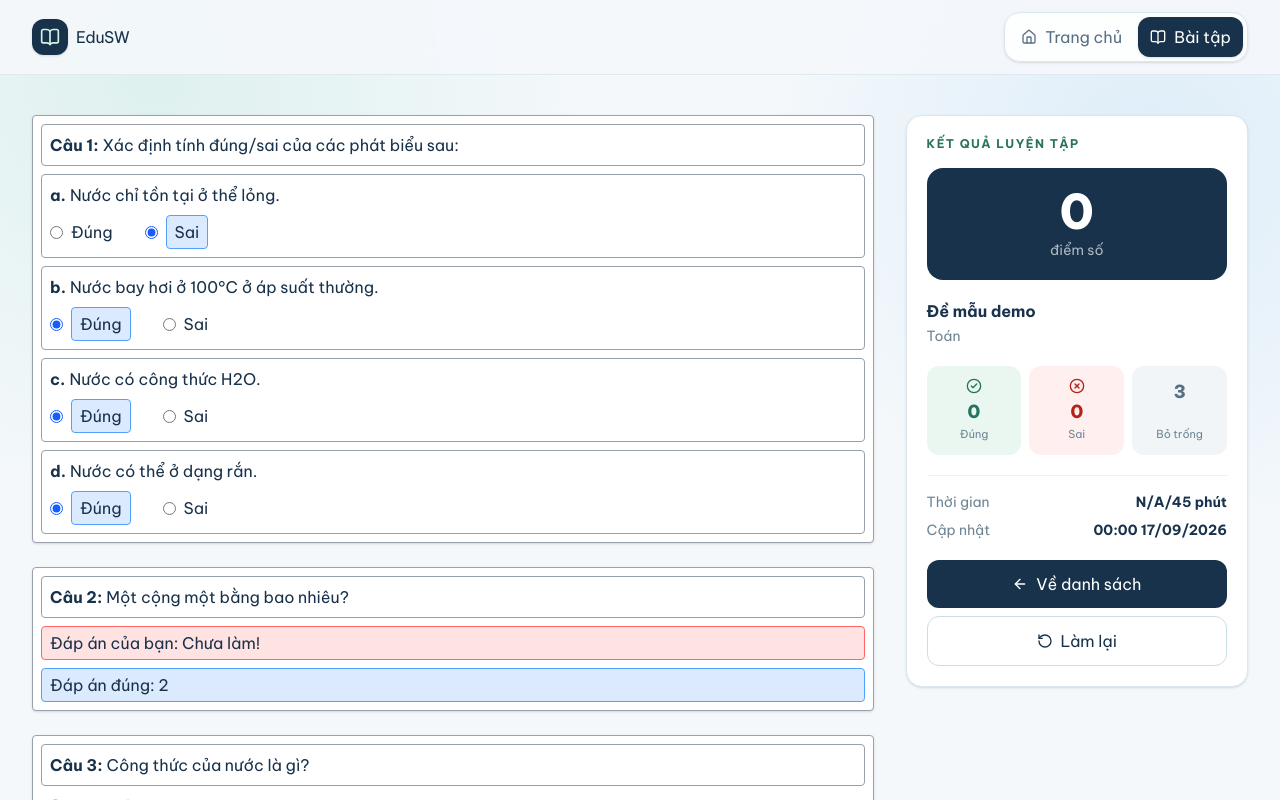
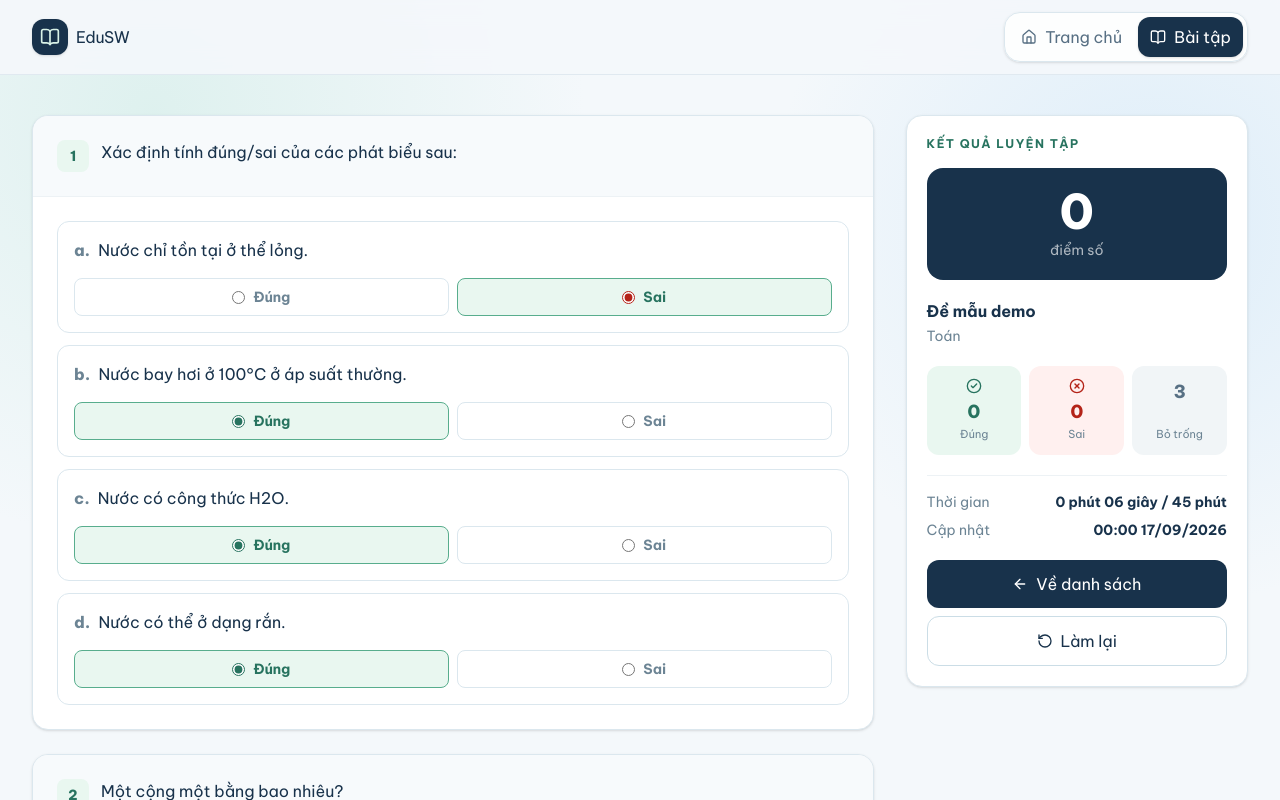
Before and after one commit to chpvchp/edu-sw, a React (Vite) app: page /bai-tap/demo_exam/lam-bai in a window 1280 px wide. Both pictures are taken after a click on the button "Nộp bài". Shown: the top 800 px of the page. Built offline with nearby package versions, Linux system fonts and the light colour scheme.

Commit message:
feat: modernize question cards and track duration

```diff
--- a/src/api/exam.api.ts
+++ b/src/api/exam.api.ts
@@ -73,7 +73,11 @@ function buildCorrectResults(questions: Question[]) {
  * Compares the student's submitted answers against the exam key, computes score and counters, and returns the full result payload used by the UI.
  * So sánh đáp án người học với đáp án chuẩn của đề, tính điểm cùng các thống kê liên quan, rồi trả về toàn bộ payload kết quả cho giao diện.
  */
-function calculateScore(exam: ExamData, studentResults: Record<string, QuestionResult>): SubmitQuestionAnswerResponse {
+function calculateScore(
+  exam: ExamData,
+  studentResults: Record<string, QuestionResult>,
+  elapsedSeconds: number,
+): SubmitQuestionAnswerResponse {
   const correctResults = buildCorrectResults(exam.questions);
   const totalQuestions = exam.questions.length;
   const scorePerQuestion = totalQuestions > 0 ? 10 / totalQuestions : 0;
@@ -163,7 +167,7 @@ function calculateScore(exam: ExamData, studentResults: Record<string, QuestionR
     num_wrong: numWrong,
     num_none: numNone,
     duration: exam.duration,
-    student_duration: "N/A",
+    student_duration: Math.min(exam.duration * 60, Math.max(0, Math.round(elapsedSeconds))),
     updated: exam.updated,
     created: exam.created,
     questions: exam.questions,
@@ -206,5 +210,5 @@ export const getQuestionsExam = async (idExam: string): Promise<Question[]> => {
  */
 export const postQuestionAnswer = async (studentSubmit: SubmitQuestionAnswer): Promise<SubmitQuestionAnswerResponse> => {
   const exam = await loadExamData(studentSubmit.id_exam);
-  return calculateScore(exam, studentSubmit.results);
+  return calculateScore(exam, studentSubmit.results, studentSubmit.elapsed_seconds);
 };
--- a/src/components/CardQuestionFourChoice.tsx
+++ b/src/components/CardQuestionFourChoice.tsx
@@ -16,99 +16,74 @@ type CardQuestionFourChoiceProps = {
  */
 function CardQuestionFourChoice({ question, onChange, results, data }: CardQuestionFourChoiceProps) {
   return (
-    <div className="p-2 flex flex-col border border-gray-400 rounded bg-white shadow">
-
-      <div className="p-2 flex flex-col border border-gray-400 rounded">
-
-        <div id={question?.id_question} style={{ whiteSpace: "pre-line" }}>
-          <div className="flex items-start gap-1">
-            <span className="shrink-0 font-bold">Câu {question.order}:</span>
+    <article className="overflow-hidden rounded-2xl border border-[#dbe7ee] bg-white shadow-sm transition hover:border-[#b8dfd0] hover:shadow-md">
+      <div className="border-b border-[#edf2f5] bg-[#f7fafc] p-5 sm:p-6">
+        <div id={question?.id_question} className="flex items-start gap-3" style={{ whiteSpace: "pre-line" }}>
+          <span className="flex h-8 min-w-8 shrink-0 items-center justify-center rounded-lg bg-[#e9f7f0] px-2 text-sm font-extrabold text-[#27735f]">{question.order}</span>
             <div className="min-w-0">
               <RenderMarkDownLatex text={question.question} />
             </div>
-          </div>
         </div>
-
         {question?.path_images && (
           <img
-            className="max-h-64 w-auto object-contain"
+            className="mt-5 max-h-72 w-full rounded-xl border border-[#dbe7ee] bg-white object-contain p-2"
             src={question.path_images}
+            alt={`Hình minh họa câu ${question.order}`}
           />
         )}
-
       </div>
-
-      <div className="p-2 flex flex-col gap-2">
-
+      <div className="flex flex-col gap-3 p-5 sm:p-6">
         {question?.answers.map((answer, answerIndex) => {
-
           if (!results) {
             return (
-              <div className="flex gap-2" key={answer?.id_answer}>
+              <label className="group flex cursor-pointer items-start gap-3 rounded-xl border border-[#dbe7ee] p-3 transition hover:border-[#58ad8d] hover:bg-[#f2faf7] has-[:checked]:border-[#58ad8d] has-[:checked]:bg-[#e9f7f0]" key={answer?.id_answer}>
                 <input
+                  className="mt-1 h-4 w-4 accent-[#27735f]"
                   type="radio"
                   name={question?.id_question}
                   value={answer?.id_answer}
                   onChange={() => onChange(question?.id_question, answer?.id_answer)}
                 />
-                <div className="flex min-w-0 items-start gap-1">
-                  <span className="font-bold">{String.fromCharCode(65 + answerIndex)}. </span>
+                <div className="flex min-w-0 items-start gap-2 text-[#18324b]">
+                  <span className="font-extrabold text-[#6c8494]">{String.fromCharCode(65 + answerIndex)}.</span>
                   <div className="min-w-0">
                     <RenderMarkDownLatex text={answer.answer} />
                   </div>
                 </div>
-              </div>
+              </label>
             )
           }
+          const isStudentAnswer = data?.student_results?.[question.id_question]?.answer === answer.id_answer;
+          const isCorrectAnswer = data?.correct_results?.[question.id_question]?.results.correct_answer === answer.id_answer;
+          const resultClassName = isCorrectAnswer
+            ? "border-[#58ad8d] bg-[#e9f7f0]"
+            : isStudentAnswer
+              ? "border-[#e5aaa5] bg-[#fff0ef]"
+              : "border-[#dbe7ee] bg-white";
 
-          if (results) {
-
-            let classNameInput = ""
-            let checked
-
-            const isStudentAnswer = data?.student_results?.[question.id_question]?.answer === answer.id_answer;
-            const isCorrectAnswer = data?.correct_results?.[question.id_question]?.results.correct_answer === answer.id_answer;
-
-
-            if (isCorrectAnswer) {
-              classNameInput = "px-2 py-1 accent-blue-600 border border-blue-400 bg-blue-100 rounded";
-            }
-
-            if (isStudentAnswer && !isCorrectAnswer) {
-              classNameInput = "px-2 py-1 accent-red-600 border border-red-400 bg-red-100 rounded";
-            }
-
-            if (isStudentAnswer || isCorrectAnswer) {
-              checked = true
-
-            }
-
-            return (
-              <div className={`flex gap-2`} key={answer?.id_answer}>
+          return (
+              <div className={`flex items-start gap-3 rounded-xl border p-3 ${resultClassName}`} key={answer?.id_answer}>
                 <input
-                  className={classNameInput}
+                  className={`mt-1 h-4 w-4 ${isCorrectAnswer ? "accent-[#27735f]" : "accent-[#b42318]"}`}
                   type="radio"
                   value={answer?.id_answer}
-                  checked={checked}
+                  checked={isStudentAnswer || isCorrectAnswer}
                   readOnly
                 />
-                <div className={`flex min-w-0 items-start gap-1 ${classNameInput}`}>
-                  <span className="font-bold">{String.fromCharCode(65 + answerIndex)}. </span>
+                <div className="flex min-w-0 flex-1 items-start gap-2 text-[#18324b]">
+                  <span className="font-extrabold text-[#6c8494]">{String.fromCharCode(65 + answerIndex)}.</span>
                   <div className="min-w-0">
                     <RenderMarkDownLatex text={answer.answer} />
                   </div>
                 </div>
+                {isCorrectAnswer && <span className="shrink-0 text-xs font-bold text-[#27735f]">Đúng</span>}
+                {isStudentAnswer && !isCorrectAnswer && <span className="shrink-0 text-xs font-bold text-[#b42318]">Bạn chọn</span>}
               </div>
-            )
-          }
+          )
 
         })}
-
       </div>
-
-
-
-    </div>
+    </article>
   );
 };
 
--- a/src/components/CardQuestionShortAnswer.tsx
+++ b/src/components/CardQuestionShortAnswer.tsx
@@ -20,25 +20,27 @@ function CardQuestionShortAnswer({ question, onChange, data, results }: CardQues
 
   if (!results) {
     return (
-      <div className="p-2 flex flex-col border border-gray-400 rounded bg-white shadow">
-        <div className="p-2 flex flex-col border border-gray-400 rounded">
-          <div id={question.id_question} className="flex items-start gap-1">
-            <span className="shrink-0 font-bold">Câu {question.order}:</span>
+      <article className="overflow-hidden rounded-2xl border border-[#dbe7ee] bg-white shadow-sm transition hover:border-[#b8dfd0] hover:shadow-md">
+        <div className="border-b border-[#edf2f5] bg-[#f7fafc] p-5 sm:p-6">
+          <div id={question.id_question} className="flex items-start gap-3">
+            <span className="flex h-8 min-w-8 shrink-0 items-center justify-center rounded-lg bg-[#e9f7f0] px-2 text-sm font-extrabold text-[#27735f]">{question.order}</span>
             <div className="min-w-0">
               <RenderMarkDownLatex text={question.question} />
             </div>
           </div>
           {question?.path_images && (
             <img
-              className="max-h-64 w-auto object-contain"
+              className="mt-5 max-h-72 w-full rounded-xl border border-[#dbe7ee] bg-white object-contain p-2"
               src={question.path_images}
+              alt={`Hình minh họa câu ${question.order}`}
             />
           )}
         </div>
-        <div className="mt-2 flex flex-col gap-2">
-          <div>
+        <div className="p-5 sm:p-6">
+          <label className="text-xs font-bold uppercase tracking-widest text-[#6c8494]" htmlFor={`${question.id_question}-answer`}>Câu trả lời của bạn</label>
             <input
-              className="p-2"
+              id={`${question.id_question}-answer`}
+              className="mt-2 w-full rounded-xl border border-[#cbdde6] bg-white p-3 text-[#18324b] outline-none transition placeholder:text-[#9ab0bc] focus:border-[#58ad8d] focus:ring-4 focus:ring-[#e9f7f0]"
               type="text"
               placeholder="Nhập đáp án tại đây..."
               value={value}
@@ -48,9 +50,8 @@ function CardQuestionShortAnswer({ question, onChange, data, results }: CardQues
                 onChange(question.id_question, Number(student_answer))
               }}
             />
-          </div>
         </div>
-      </div>
+      </article>
     )
   }
 
@@ -69,38 +70,37 @@ function CardQuestionShortAnswer({ question, onChange, data, results }: CardQues
     }
 
     return (
-      <div className="p-2 flex flex-col border border-gray-400 rounded bg-white shadow">
-        <div className="p-2 flex flex-col border border-gray-400 rounded">
-          <div id={question.id_question} className="flex items-start gap-1">
-            <span className="shrink-0 font-bold">Câu {question.order}:</span>
+      <article className="overflow-hidden rounded-2xl border border-[#dbe7ee] bg-white shadow-sm">
+        <div className="border-b border-[#edf2f5] bg-[#f7fafc] p-5 sm:p-6">
+          <div id={question.id_question} className="flex items-start gap-3">
+            <span className="flex h-8 min-w-8 shrink-0 items-center justify-center rounded-lg bg-[#e9f7f0] px-2 text-sm font-extrabold text-[#27735f]">{question.order}</span>
             <div className="min-w-0">
               <RenderMarkDownLatex text={question.question} />
             </div>
           </div>
           {question?.path_images && (
             <img
-              className="max-h-64 w-auto object-contain"
+              className="mt-5 max-h-72 w-full rounded-xl border border-[#dbe7ee] bg-white object-contain p-2"
               src={question.path_images}
+              alt={`Hình minh họa câu ${question.order}`}
             />
           )}
         </div>
-        <div className="mt-2 flex flex-col gap-2">
-          <div className="flex flex-col gap-2">
+        <div className="flex flex-col gap-3 p-5 sm:p-6">
             <input
-              className={classNameInput}
+              className={`rounded-xl border p-3 font-semibold ${classNameInput}`}
               type="text"
               value={`Đáp án của bạn: ${studentAnswer ?? "Chưa làm!"}`}
               readOnly
             />
             <input
-              className="px-2 py-1 border border-blue-400 bg-blue-100 rounded"
+              className="rounded-xl border border-[#b8dfd0] bg-[#e9f7f0] p-3 font-semibold text-[#27735f]"
               type="text"
               value={`Đáp án đúng: ${correctAnswer}`}
               readOnly
             />
-          </div>
         </div>
-      </div>
+      </article>
     )
   }
 
--- a/src/components/CardQuestionTrueFalse.tsx
+++ b/src/components/CardQuestionTrueFalse.tsx
@@ -16,60 +16,52 @@ type CardQuestionTrueFalseProps = {
  */
 function CardQuestionTrueFalse({ question, onChange, data, results }: CardQuestionTrueFalseProps) {
   return (
-    <div className="p-2 flex flex-col border border-gray-400 rounded bg-white shadow">
-
-      <div className="p-2 flex flex-col border border-gray-400 rounded">
-
-        <div id={question.id_question}>
-          <div className="flex items-start gap-1">
-            <span className="shrink-0 font-bold">Câu {question.order}:</span>
+    <article className="overflow-hidden rounded-2xl border border-[#dbe7ee] bg-white shadow-sm transition hover:border-[#b8dfd0] hover:shadow-md">
+      <div className="border-b border-[#edf2f5] bg-[#f7fafc] p-5 sm:p-6">
+        <div id={question.id_question} className="flex items-start gap-3">
+            <span className="flex h-8 min-w-8 shrink-0 items-center justify-center rounded-lg bg-[#e9f7f0] px-2 text-sm font-extrabold text-[#27735f]">{question.order}</span>
             <div className="min-w-0">
               <RenderMarkDownLatex text={question.question} />
             </div>
-          </div>
         </div>
-
         {question?.path_images && (
           <img
-            className="max-h-64 w-auto object-contain"
+            className="mt-5 max-h-72 w-full rounded-xl border border-[#dbe7ee] bg-white object-contain p-2"
             src={question.path_images}
+            alt={`Hình minh họa câu ${question.order}`}
           />
         )}
-
       </div>
-
-      <div className="mt-2 flex flex-col gap-2">
-
+      <div className="flex flex-col gap-3 p-5 sm:p-6">
         {question.answers.map((answer, answerIndex) => {
-
           if (!results) {
             return (
-              <div className="flex flex-col gap-2" key={answer.id_answer}>
-                <div className="p-2 border border-gray-400 rounded flex flex-col gap-2">
-                  <div className="flex min-w-0 items-start gap-1">
-                    <span className="font-bold">{String.fromCharCode(97 + answerIndex)}. </span>
+              <div className="rounded-xl border border-[#dbe7ee] p-4" key={answer.id_answer}>
+                <div className="flex min-w-0 items-start gap-2 text-[#18324b]">
+                    <span className="font-extrabold text-[#6c8494]">{String.fromCharCode(97 + answerIndex)}.</span>
                     <div className="min-w-0">
                       <RenderMarkDownLatex text={answer.answer} />
                     </div>
-                  </div>
-                  <div className="flex gap-8">
-                    <div className="flex gap-2 italic">
+                </div>
+                <div className="mt-4 grid grid-cols-2 gap-2">
+                    <label className="flex cursor-pointer items-center justify-center gap-2 rounded-lg border border-[#b8dfd0] p-2 text-sm font-bold text-[#27735f] transition hover:bg-[#e9f7f0]">
                       <input
+                        className="accent-[#27735f]"
                         type="radio"
                         name={answer.id_answer}
                         onChange={() => onChange(question.id_question, answer.id_answer, true)}
                       />
-                      <p>Đúng</p>
-                    </div>
-                    <div className="flex gap-2 italic">
+                      Đúng
+                    </label>
+                    <label className="flex cursor-pointer items-center justify-center gap-2 rounded-lg border border-[#e5aaa5] p-2 text-sm font-bold text-[#b42318] transition hover:bg-[#fff0ef]">
                       <input
+                        className="accent-[#b42318]"
                         type="radio"
                         name={answer.id_answer}
                         onChange={() => onChange(question.id_question, answer.id_answer, false)}
                       />
-                      <p>Sai</p>
-                    </div>
-                  </div>
+                      Sai
+                    </label>
                 </div>
               </div>
             )
@@ -89,63 +81,53 @@ function CardQuestionTrueFalse({ question, onChange, data, results }: CardQuesti
             const isCorrectTrue = trueAnswer.includes(answer.id_answer);
             const isCorrectFalse = falseAnswer.includes(answer.id_answer);
 
-            let classNameTrue = "";
-            let classNameFalse = "";
-            let classNameInputTrue = ""
-            let classNameInputFalse = ""
+            let classNameTrue = "border-[#dbe7ee] bg-white text-[#6c8494]";
+            let classNameFalse = "border-[#dbe7ee] bg-white text-[#6c8494]";
 
             if (isStudentTrue && isCorrectTrue) {
-              classNameTrue = "px-2 py-1 border border-blue-400 bg-blue-100 rounded"
-              classNameInputTrue = "accent-blue-600"
+              classNameTrue = "border-[#58ad8d] bg-[#e9f7f0] text-[#27735f]"
             } else if (isStudentTrue && !isCorrectTrue) {
-              classNameTrue = "px-2 py-1 border border-red-400 bg-red-100 rounded"
-              classNameInputTrue = "accent-red-600"
+              classNameTrue = "border-[#e5aaa5] bg-[#fff0ef] text-[#b42318]"
             } else if (!isStudentTrue && isCorrectTrue) {
-              classNameTrue = "px-2 py-1 border border-blue-400 bg-blue-100 rounded"
-              classNameInputTrue = "accent-blue-600"
+              classNameTrue = "border-[#58ad8d] bg-[#e9f7f0] text-[#27735f]"
             }
 
             if (isStudentFalse && isCorrectFalse) {
-              classNameFalse = "px-2 py-1 border border-blue-400 bg-blue-100 rounded"
-              classNameInputFalse = "accent-blue-600"
+              classNameFalse = "border-[#58ad8d] bg-[#e9f7f0] text-[#27735f]"
             } else if (isStudentFalse && !isCorrectFalse) {
-              classNameFalse = "px-2 py-1 border border-red-400 bg-red-100 rounded"
-              classNameInputFalse = "accent-red-600"
+              classNameFalse = "border-[#e5aaa5] bg-[#fff0ef] text-[#b42318]"
             } else if (!isStudentFalse && isCorrectFalse) {
-              classNameFalse = "px-2 py-1 border border-blue-400 bg-blue-100 rounded"
-              classNameInputFalse = "accent-blue-600"
+              classNameFalse = "border-[#58ad8d] bg-[#e9f7f0] text-[#27735f]"
             }
 
             return (
-              <div className="flex flex-col gap-2" key={answer.id_answer}>
-                <div className="p-2 border border-gray-400 rounded flex flex-col gap-2">
-                  <div className="flex min-w-0 items-start gap-1">
-                    <span className="font-bold">{String.fromCharCode(97 + answerIndex)}. </span>
+              <div className="rounded-xl border border-[#dbe7ee] p-4" key={answer.id_answer}>
+                  <div className="flex min-w-0 items-start gap-2 text-[#18324b]">
+                    <span className="font-extrabold text-[#6c8494]">{String.fromCharCode(97 + answerIndex)}.</span>
                     <div className="min-w-0">
                       <RenderMarkDownLatex text={answer.answer} />
                     </div>
                   </div>
-                  <div className="flex gap-8">
-                    <div className="flex gap-2 italic items-center justify-center">
+                  <div className="mt-4 grid grid-cols-2 gap-2">
+                    <div className={`flex items-center justify-center gap-2 rounded-lg border p-2 text-sm font-bold ${classNameTrue}`}>
                       <input
-                        className={classNameInputTrue}
+                        className="accent-[#27735f]"
                         type="radio"
                         checked={isStudentTrue || isCorrectTrue}
                         readOnly
                       />
-                      <p className={classNameTrue}>Đúng</p>
+                      <span>Đúng</span>
                     </div>
-                    <div className="flex gap-2 italic items-center justify-center">
+                    <div className={`flex items-center justify-center gap-2 rounded-lg border p-2 text-sm font-bold ${classNameFalse}`}>
                       <input
-                        className={classNameInputFalse}
+                        className="accent-[#b42318]"
                         type="radio"
                         checked={isStudentFalse || isCorrectFalse}
                         readOnly
                       />
-                      <p className={classNameFalse}>Sai</p>
+                      <span>Sai</span>
                     </div>
                   </div>
-                </div>
               </div>
             )
           }
@@ -160,7 +142,7 @@ function CardQuestionTrueFalse({ question, onChange, data, results }: CardQuesti
 
 
 
-    </div>
+    </article>
   )
 };
 
--- a/src/pages/KetQuaPage.tsx
+++ b/src/pages/KetQuaPage.tsx
@@ -9,6 +9,19 @@ import type { Question } from "../type/question.type";
 import type { SubmitQuestionAnswerResponse } from "../type/submit.type";
 import { ArrowLeft, CheckCircle2, RotateCcw, XCircle } from "lucide-react";
 import { Link } from "react-router-dom";
+
+function formatDuration(seconds: number): string {
+  const normalizedSeconds = Number(seconds);
+
+  if (!Number.isFinite(normalizedSeconds)) {
+    return "Chưa xác định";
+  }
+
+  const minutes = Math.floor(normalizedSeconds / 60);
+  const remainingSeconds = normalizedSeconds % 60;
+
+  return `${minutes} phút ${String(remainingSeconds).padStart(2, "0")} giây`;
+}
 
 /**
  * KetQuaPage | trang kết quả.
@@ -107,7 +120,7 @@ export default function KetQuaPage() {
             <div className="rounded-xl bg-[#fff0ef] p-3"><XCircle className="mx-auto h-4 w-4 text-[#b42318]" /><p className="mt-1 text-lg font-extrabold text-[#b42318]">{results.num_wrong}</p><p className="text-[11px] text-[#6c8494]">Sai</p></div>
             <div className="rounded-xl bg-[#f1f5f7] p-3"><p className="text-lg font-extrabold text-[#587084]">{results.num_none}</p><p className="mt-5 text-[11px] text-[#6c8494]">Bỏ trống</p></div>
           </div>
-          <div className="mt-5 border-t border-[#edf2f5] pt-4 text-sm text-[#6c8494]"><div className="flex justify-between"><span>Thời gian</span><span className="font-bold text-[#18324b]">{results.student_duration}/{results.duration} phút</span></div><div className="mt-2 flex justify-between"><span>Cập nhật</span><span className="font-bold text-[#18324b]">{ConvertDate(results.updated)}</span></div></div>
+          <div className="mt-5 border-t border-[#edf2f5] pt-4 text-sm text-[#6c8494]"><div className="flex justify-between gap-4"><span>Thời gian</span><span className="text-right font-bold text-[#18324b]">{formatDuration(results.student_duration)} / {results.duration} phút</span></div><div className="mt-2 flex justify-between gap-4"><span>Cập nhật</span><span className="text-right font-bold text-[#18324b]">{ConvertDate(results.updated)}</span></div></div>
           <div className="mt-5 grid gap-2 sm:grid-cols-2 lg:grid-cols-1">
             <Link to="/bai-tap" className="inline-flex items-center justify-center gap-2 rounded-xl bg-[#18324b] p-3 text-sm font-bold text-white transition hover:bg-[#264d6b]"><ArrowLeft className="h-4 w-4" aria-hidden="true" />Về danh sách</Link>
             {lastExamId && <Link to={`/bai-tap/${lastExamId}/lam-bai`} className="inline-flex items-center justify-center gap-2 rounded-xl border border-[#cbdde6] p-3 text-sm font-bold text-[#18324b] transition hover:bg-[#f2faf7]"><RotateCcw className="h-4 w-4" aria-hidden="true" />Làm lại</Link>}
--- a/src/pages/LambaiPage.tsx
+++ b/src/pages/LambaiPage.tsx
@@ -28,6 +28,7 @@ export default function LamBaiPage() {
   const { mutateAsync, isPending } = useSubmitQuestionAnswer();
   const [remainingSeconds, setRemainingSeconds] = useState<number | null>(null);
   const [deadline, setDeadline] = useState<number | null>(null);
+  const startedAt = useRef<number | null>(null);
   const hasSubmitted = useRef(false);
   const resultsRef = useRef(results);
 
@@ -48,6 +49,7 @@ export default function LamBaiPage() {
       const data = await mutateAsync({
         id_exam: idExam,
         results: resultsRef.current,
+        elapsed_seconds: startedAt.current === null ? 0 : (Date.now() - startedAt.current) / 1000,
       });
 
       sessionStorage.setItem("last_exam_result", JSON.stringify(data));
@@ -68,6 +70,7 @@ export default function LamBaiPage() {
 
     const nextDeadline = Date.now() + examInfo.duration * 60 * 1000;
 
+    startedAt.current = Date.now();
     setDeadline(nextDeadline);
     setRemainingSeconds(examInfo.duration * 60);
     hasSubmitted.current = false;
--- a/src/type/submit.type.ts
+++ b/src/type/submit.type.ts
@@ -4,6 +4,7 @@ import type { Question } from "./question.type";
 export type SubmitQuestionAnswer = {
   id_exam: string;
   results: Record<string, QuestionResult>
+  elapsed_seconds: number;
 }
 
 export type SubmitQuestionAnswerResponse = {
@@ -14,7 +15,7 @@ export type SubmitQuestionAnswerResponse = {
   num_wrong: number;
   num_none: number;
   duration: number;
-  student_duration: number | string;
+  student_duration: number;
   updated: string;
   created: string;
   questions: Question[];
```
